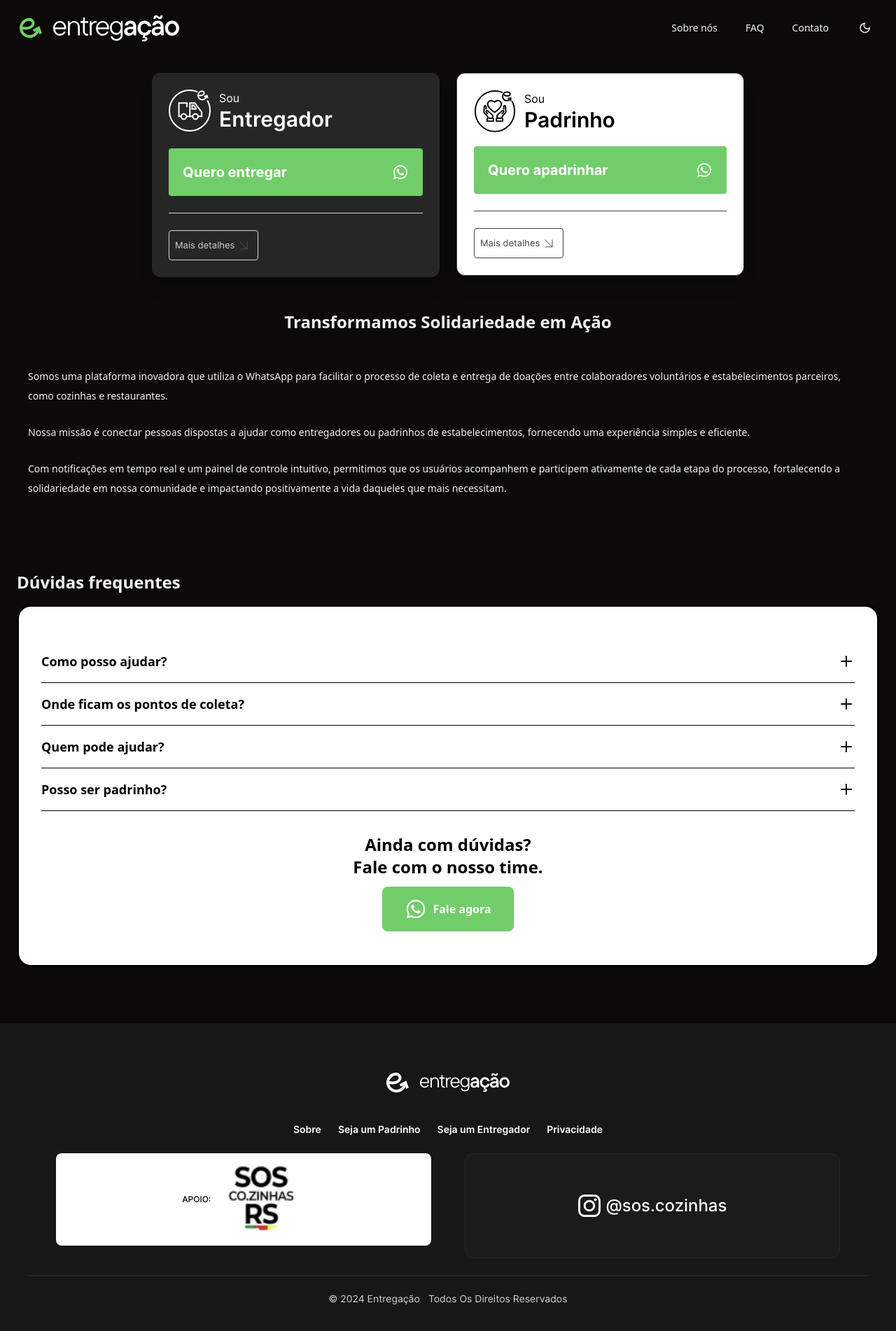
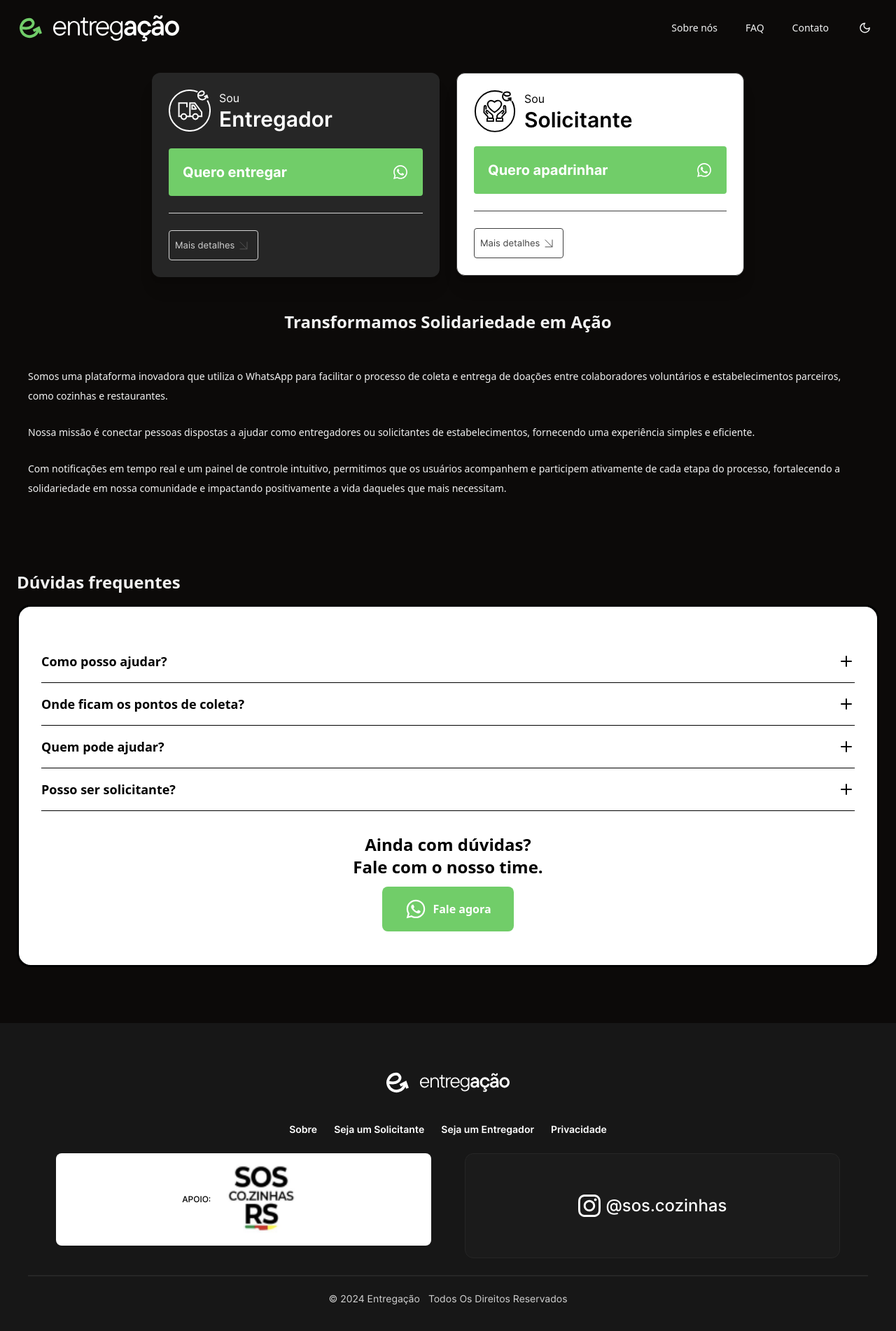
Before and after one commit to lucaoskaique/entregacao-app, a React (Vite) app: page / in a window 1280 px wide. Shown: the top 1902 px of the page at 70% size. Built offline with nearby package versions, Linux system fonts and the light colour scheme.

Commit message:
fix: changed Padrinho to Solicitante on every page

```diff
--- a/index.html
+++ b/index.html
@@ -37,11 +37,11 @@
     />
     <meta
       name="description"
-      content="SOS-RS: Automatize suas coletas e entregas com nosso sistema integrado ao WhatsApp. Colabore como entregador ou padrinho de restaurantes e cozinhas e receba notificações e controle todo o processo via Dashboard."
+      content="SOS-RS: Automatize suas coletas e entregas com nosso sistema integrado ao WhatsApp. Colabore como entregador ou solicitante de restaurantes e cozinhas e receba notificações e controle todo o processo via Dashboard."
     />
     <meta
       name="keywords"
-      content="SOS-RS, SOS, Rio Grande do Sul, Entregas, WhatsApp, Sistema Automatizado, Notificações, Dashboard, Logística, Entregadores, Restaurantes, Cozinhas, Padrinho"
+      content="SOS-RS, SOS, Rio Grande do Sul, Entregas, WhatsApp, Sistema Automatizado, Notificações, Dashboard, Logística, Entregadores, Restaurantes, Cozinhas, Solicitante"
     />
     <meta name="robots" content="index, follow" />
     <meta name="author" content="Comunidade Dev OpenSource" />
@@ -55,7 +55,7 @@
     />
     <meta
       property="og:description"
-      content="Automatize suas coletas e entregas com nosso sistema integrado ao WhatsApp. Colabore como entregador ou padrinho de restaurantes e cozinhas. Receba notificações e controle todo o processo via Dashboard."
+      content="Automatize suas coletas e entregas com nosso sistema integrado ao WhatsApp. Colabore como entregador ou solicitante de restaurantes e cozinhas. Receba notificações e controle todo o processo via Dashboard."
     />
     <meta property="og:image" content="./src/assets/images/sos-cozinhas.png" />
 
@@ -68,7 +68,7 @@
     />
     <meta
       property="twitter:description"
-      content="Automatize suas coletas e entregas com nosso sistema integrado ao WhatsApp. Colabore como entregador ou padrinho de restaurantes e cozinhas. Receba notificações e controle todo o processo via Dashboard."
+      content="Automatize suas coletas e entregas com nosso sistema integrado ao WhatsApp. Colabore como entregador ou solicitante de restaurantes e cozinhas. Receba notificações e controle todo o processo via Dashboard."
     />
     <meta
       property="twitter:image"
--- a/src/components/About.tsx
+++ b/src/components/About.tsx
@@ -10,7 +10,7 @@ export const About = () => {
             Somos uma plataforma inovadora que utiliza o WhatsApp para facilitar o processo de coleta e entrega de doações entre colaboradores voluntários e estabelecimentos parceiros, como cozinhas e restaurantes.
           </p>
           <p className="leading-7 md:leading-10">
-            Nossa missão é conectar pessoas dispostas a ajudar como entregadores ou padrinhos de estabelecimentos, fornecendo uma experiência simples e eficiente.
+            Nossa missão é conectar pessoas dispostas a ajudar como entregadores ou solicitantes de estabelecimentos, fornecendo uma experiência simples e eficiente.
           </p>
           <p className="md:block leading-7 md:leading-10">
             Com notificações em tempo real e um painel de controle intuitivo, permitimos que os usuários acompanhem e participem ativamente de cada etapa do processo, fortalecendo a solidariedade em nossa comunidade e impactando positivamente a vida daqueles que mais necessitam.
--- a/src/components/ui/faq.tsx
+++ b/src/components/ui/faq.tsx
@@ -32,7 +32,7 @@ const FAQList: FAQProps[] = [
     value: "item-3",
   },
   {
-    question: "Posso ser padrinho?",
+    question: "Posso ser solicitante?",
     answer: "Lorem ipsum dolor sit amet, consectetur adipisicing elit. Sint labore quidem quam? Consectetur sapiente iste rerum reiciendis animi nihil nostrum sit quo, modi quod.",
     value: "item-4",
   }
--- a/src/components/ui/footer.tsx
+++ b/src/components/ui/footer.tsx
@@ -17,8 +17,8 @@ const routeList: RouteProps[] = [
     label: "Sobre",
   },
   {
-    href: "#Padrinho",
-    label: "Seja um Padrinho",
+    href: "#Solicitante",
+    label: "Seja um Solicitante",
   },
   {
     href: "#Entregador",
--- a/src/components/ui/hero.tsx
+++ b/src/components/ui/hero.tsx
@@ -43,7 +43,7 @@ export const Hero = () => {
               <HeartIcon />
               <div className='flex flex-col text-black'>
                 <span className='text-base font-inter-regular'>Sou</span>
-                <span className='text-3xl font-inter-semibold'>Padrinho</span>
+                <span className='text-3xl font-inter-semibold'>Solicitante</span>
               </div>
             </div>
             <ButtonWpp title='Quero apadrinhar' whatsappLink='https://api.whatsapp.com/send?phone=555127970709&text=cadastro' />
```
